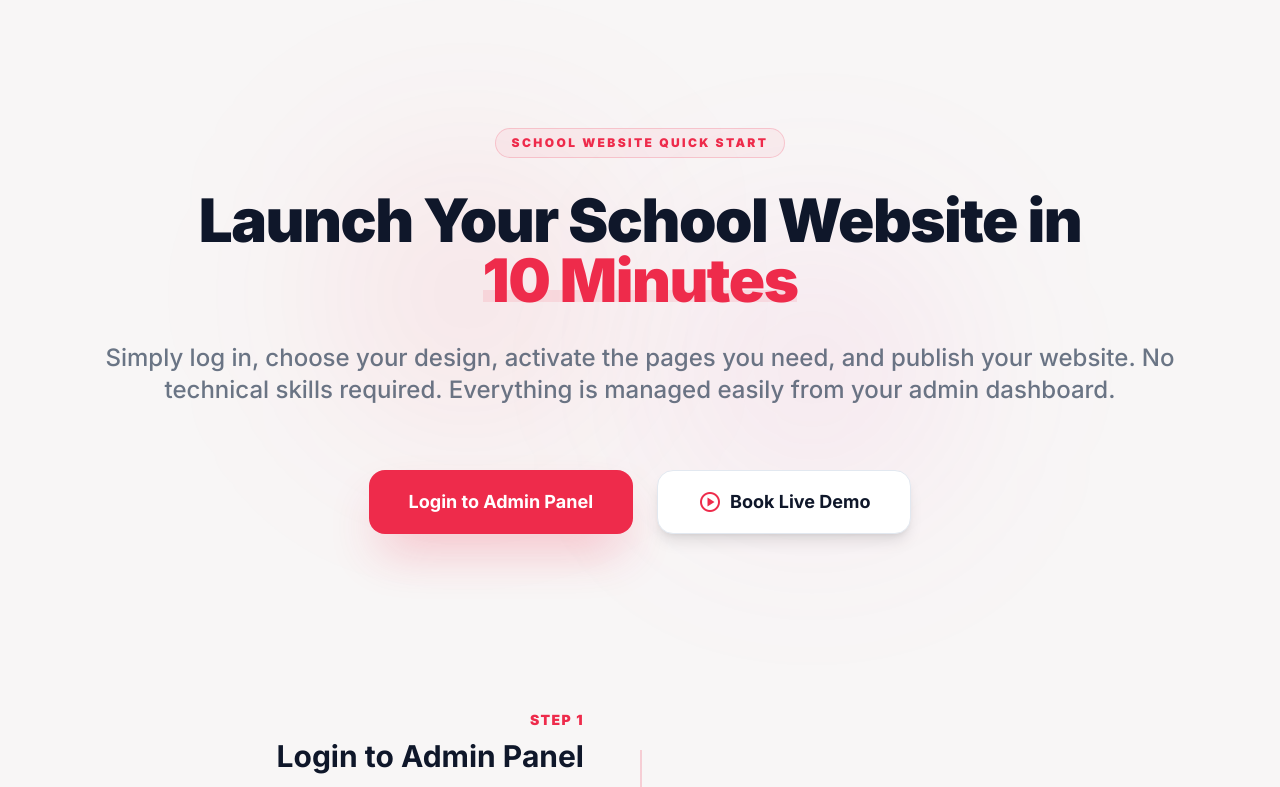
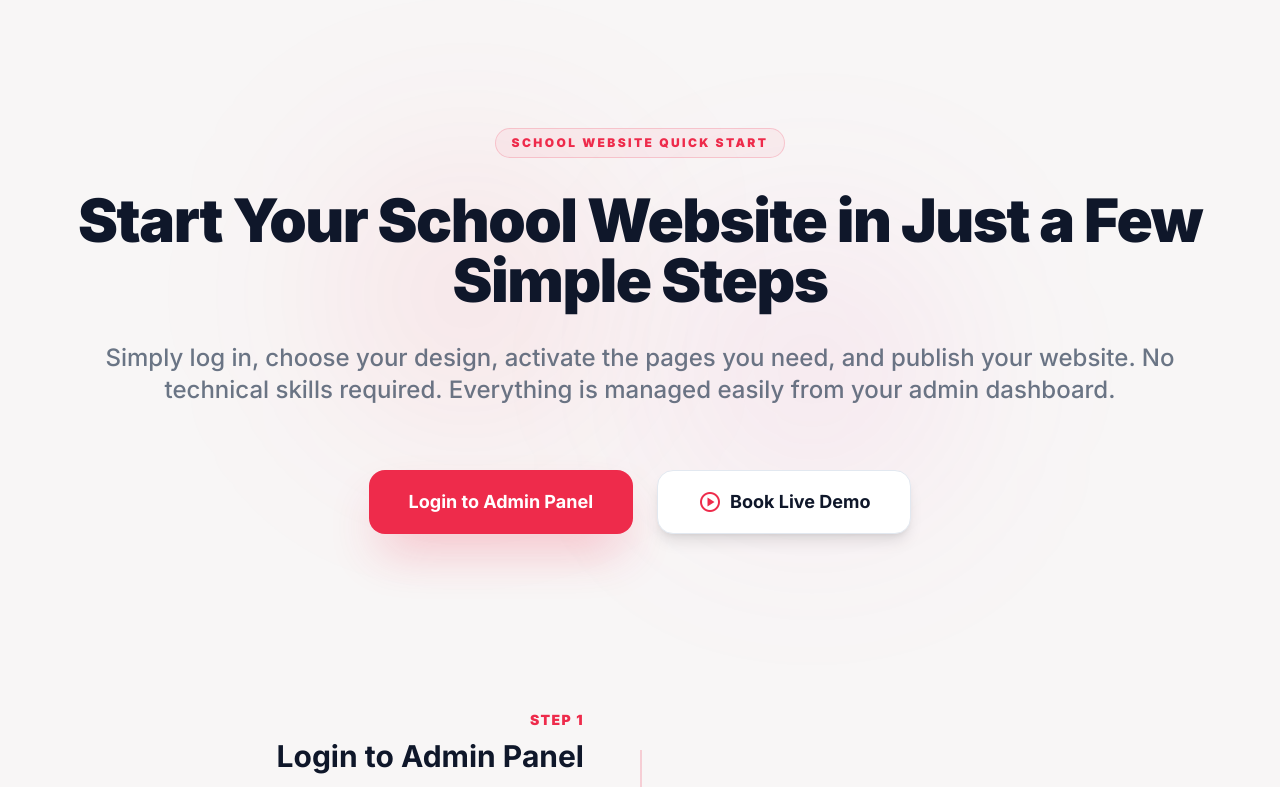
Before and after one commit to VIDYAOne-Dev2/test.github.io, a plain HTML site: page vweb-school.html in a window 1280 px wide. Shown: the top 787 px of the page. Drawn offline with nearby package versions, Linux system fonts and the light colour scheme.

Commit message:
Update vweb-school.html

```diff
--- a/vweb-school.html
+++ b/vweb-school.html
@@ -69,11 +69,11 @@
                     School Website Quick Start
                 </div>
 
-                <h1
-                    class="text-slate-900 dark:text-slate-100 text-5xl md:text-6xl font-black leading-[1.1] tracking-tight ">
-                    Launch Your School Website in <span class="text-primary relative inline-block">10 Minutes<span
-                            class="absolute bottom-2 left-0 w-full h-3 bg-primary/10 -z-10"></span></span>
-                </h1>
+<h1
+    class="text-slate-900 dark:text-slate-100 text-5xl md:text-6xl font-black leading-[1.1] tracking-tight ">
+    Start Your School Website in Just a Few Simple Steps
+</h1>
+
 
                 <p
                     class="text-slate-600 dark:text-slate-400 text-xl md:text-2xl font-medium leading-relaxed max-w-6xl opacity-80">
@@ -473,4 +473,5 @@
     </div>
 </body>
 
+
 </html>
```
